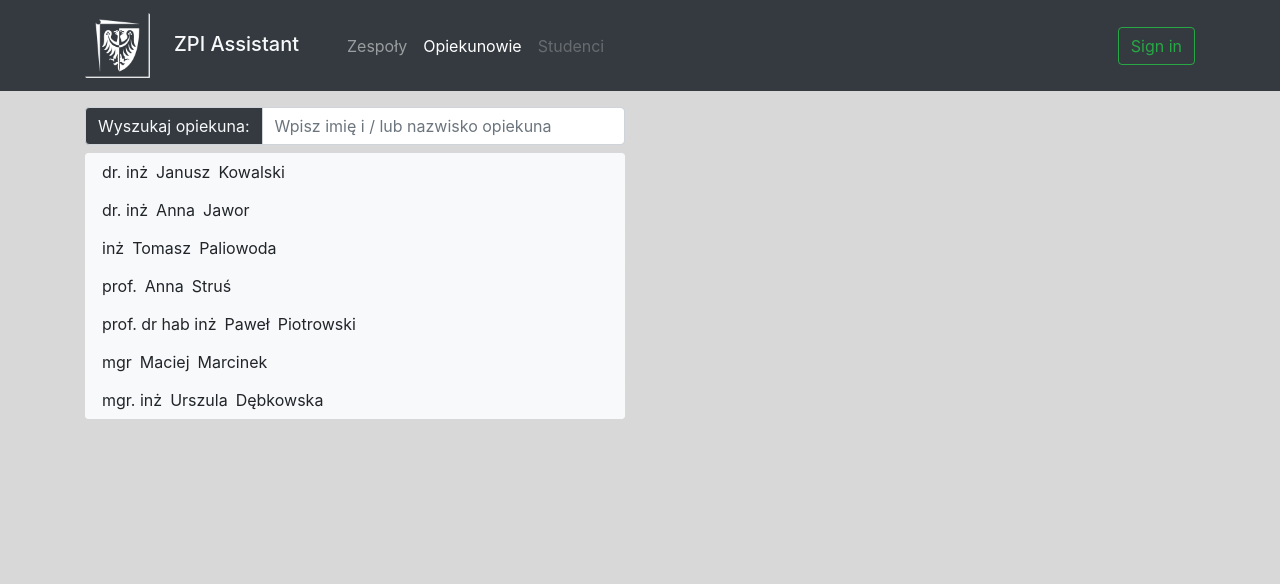
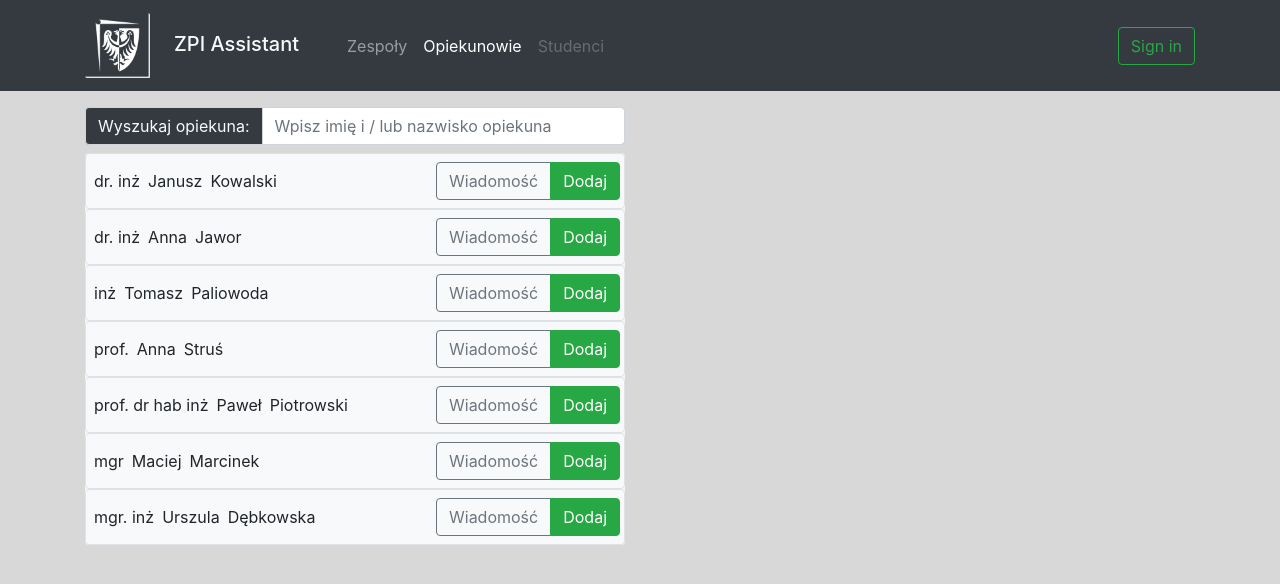
Before and after one commit to Ukasz09/ZPI-assistant, an Angular app in the folder zpi-assistant/: page /teachers in a window 1280 px wide. Shown: the top 584 px of the page. Built offline with nearby package versions, Linux system fonts and the light colour scheme.

Commit message:
Move separate typeahead-list component from teachers component

```diff
--- a/zpi-assistant/src/app/app.module.ts
+++ b/zpi-assistant/src/app/app.module.ts
@@ -17,8 +17,9 @@ import { HttpClientModule } from '@angular/common/http';
 import { DataLoadingComponent } from './shared/components/data-loading/data-loading.component';
 import { TeachersComponent } from './pages/teachers/teachers.component';
 import { PageNotFoundComponent } from './pages/page-not-found/page-not-found.component';
+import { TypeaheadListComponent } from './shared/components/typeahead-list/typeahead-list.component';
 @NgModule({
-  declarations: [AppComponent, NavbarComponent, HomeComponent, TeamsComponent, TeamsListPanelComponent, ErrorResponseComponent, DataLoadingComponent, TeachersComponent, PageNotFoundComponent],
+  declarations: [AppComponent, NavbarComponent, HomeComponent, TeamsComponent, TeamsListPanelComponent, ErrorResponseComponent, DataLoadingComponent, TeachersComponent, PageNotFoundComponent, TypeaheadListComponent],
   imports: [
     BrowserModule,
     AppRoutingModule,
--- a/zpi-assistant/src/app/pages/teachers/teachers.component.html
+++ b/zpi-assistant/src/app/pages/teachers/teachers.component.html
@@ -1,56 +1,10 @@
-<div class="row mt-3">
-  <div class="col-md-6">
-    <div class="overflow-auto h-100">
-      <!-- ------------------------------------------- SEARCH BAR ------------------------------------------- -->
-      <div class="input-group">
-        <div class="input-group-prepend">
-          <span class="input-group-text bg-dark text-light">Wyszukaj opiekuna:</span>
-        </div>
-        <input
-          type="text"
-          class="form-control text-truncate"
-          placeholder="Wpisz imię i / lub nazwisko opiekuna"
-          [(ngModel)]="searchFilter"
-        />
-      </div>
-      <!-- ------------------------------------------- TEACHERS LIST ------------------------------------------- -->
-      <div class="mt-2 bg-light rounded" *ngIf="dataReady; else dataNotYetFetchedTemplate">
-        <ng-container *ngIf="filteredTeachers.length > 0; else resultsEmpty">
-          <div *ngFor="let teacher of filteredTeachers">
-            <button type="button" class="btn btn-light w-100">
-              <div class="text-left">
-                <span class="mx-1">{{ teacher.title }}</span>
-                <span class="mx-1">{{ teacher.name | titlecase }}</span>
-                <span class="mx-1">{{ teacher.surname | titlecase }}</span>
-              </div>
-            </button>
-          </div>
-        </ng-container>
-        <ng-template #resultsEmpty>
-          <div class="py-2 text-secondary text-center">Not found any results</div>
-        </ng-template>
-      </div>
-    </div>
-  </div>
-</div>
-
-<!-- TEMPLATES -->
-<ng-template #dataNotYetFetchedTemplate>
-  <ng-container *ngIf="httpError !== undefined; else dataLoadingTemplate">
-    <div class="preferences-panel align-items-center d-flex h-100">
-      <div class="mx-auto w-40">
-        <app-error-response
-          [errorCode]="httpError.statusCode"
-          [errorText]="httpError.msg"
-          errorCodeFontSize="3em"
-          errorTextFontSize="1em"
-        >
-        </app-error-response>
-      </div>
-    </div>
-  </ng-container>
-</ng-template>
-
-<ng-template #dataLoadingTemplate>
-  <app-data-loading text="Loading data"></app-data-loading>
-</ng-template>
+<app-typeahead-list
+  [modelsList]="teachers"
+  [dataReady]="dataReady"
+  [httpError]="httpError"
+  [displayedFieldsFromModel]="displayedFieldsInList"
+  [fieldsFromModelUsedInFilter]="fieldsUsedInFilter"
+  [inputPromptText]="'Wyszukaj opiekuna:'"
+  [inputPlaceholderText]="'Wpisz imię i / lub nazwisko opiekuna'"
+>
+</app-typeahead-list>
--- a/zpi-assistant/src/app/pages/teachers/teachers.component.ts
+++ b/zpi-assistant/src/app/pages/teachers/teachers.component.ts
@@ -1,5 +1,6 @@
 import { HttpErrorResponse } from '@angular/common/http';
-import { Component, OnInit } from '@angular/core';
+import { Component, OnInit, ViewChild } from '@angular/core';
+import { Subject } from 'rxjs';
 import { TeacherSchema } from 'src/app/data/schema/teacher';
 import { TeachersService } from 'src/app/data/services/teachers.service';
 
@@ -10,11 +11,12 @@ import { TeachersService } from 'src/app/data/services/teachers.service';
 })
 export class TeachersComponent implements OnInit {
   private _searchFilter = '';
-  private fieldsUsedInFilter: string[] = ['name', 'surname'];
+  fieldsUsedInFilter: string[] = ['name', 'surname'];
   filteredTeachers: TeacherSchema[] = [];
   teachers: TeacherSchema[] = [];
   dataReady = false;
   httpError: { statusCode: number; msg: string };
+  displayedFieldsInList = ['title', 'name', 'surname'];
 
   constructor(private teachersService: TeachersService) {}
 
--- /dev/null
+++ b/zpi-assistant/src/app/shared/components/typeahead-list/typeahead-list.component.html
@@ -0,0 +1,55 @@
+<div class="row mt-3">
+  <div class="col-md-6">
+    <div class="overflow-auto h-100">
+      <!-- ------------------------------------------- SEARCH BAR ------------------------------------------- -->
+      <div class="input-group">
+        <div class="input-group-prepend">
+          <span class="input-group-text bg-dark text-light">{{ inputPromptText }}</span>
+        </div>
+        <input type="text" class="form-control text-truncate" [placeholder]="inputPlaceholderText" [(ngModel)]="searchFilter" />
+      </div>
+      <!-- ------------------------------------------- TEACHERS LIST ------------------------------------------- -->
+      <div class="mt-2 bg-light rounded" *ngIf="dataReady; else dataNotYetFetchedTemplate">
+        <ng-container *ngIf="filteredModelsList.length > 0; else resultsEmpty">
+          <div *ngFor="let model of filteredModelsList" class="py-2 bg-light w-100 rounded border">
+            <div class="row mx-1">
+              <div class="text-left align-middle align-items-center d-flex">
+                <span *ngFor="let field of displayedFieldsFromModel" class="mx-1">{{ model[field] }}</span>
+              </div>
+              <div class="justify-content-end d-flex flex-fill">
+                <div class="btn-group">
+                  <button class="btn btn-outline-secondary" (click)="onMessageBtnClick.emit(model)">Wiadomość</button>
+                  <button class="btn btn-success" (click)="onAddBtnClick.emit(model)">{{ addBtnText }}</button>
+                </div>
+              </div>
+            </div>
+          </div>
+        </ng-container>
+        <ng-template #resultsEmpty>
+          <div class="py-2 text-secondary text-center">Not found any results</div>
+        </ng-template>
+      </div>
+    </div>
+  </div>
+</div>
+
+<!-- TEMPLATES -->
+<ng-template #dataNotYetFetchedTemplate>
+  <ng-container *ngIf="httpError !== undefined; else dataLoadingTemplate">
+    <div class="preferences-panel align-items-center d-flex h-100">
+      <div class="mx-auto w-40">
+        <app-error-response
+          [errorCode]="httpError.statusCode"
+          [errorText]="httpError.msg"
+          errorCodeFontSize="3em"
+          errorTextFontSize="1em"
+        >
+        </app-error-response>
+      </div>
+    </div>
+  </ng-container>
+</ng-template>
+
+<ng-template #dataLoadingTemplate>
+  <app-data-loading text="Loading data"></app-data-loading>
+</ng-template>
--- /dev/null
+++ b/zpi-assistant/src/app/shared/components/typeahead-list/typeahead-list.component.ts
@@ -0,0 +1,70 @@
+import { Component, EventEmitter, Input, OnChanges, OnInit, Output, SimpleChanges } from '@angular/core';
+
+@Component({
+  selector: 'app-typeahead-list',
+  templateUrl: './typeahead-list.component.html',
+  styleUrls: ['./typeahead-list.component.scss'],
+})
+export class TypeaheadListComponent implements OnInit, OnChanges {
+  @Input() modelsList: object[] = [];
+  @Input() fieldsFromModelUsedInFilter: string[];
+  @Input() displayedFieldsFromModel: string[];
+  @Input() dataReady = false;
+  @Input() httpError: { statusCode: number; msg: string };
+  @Input() inputPromptText: string;
+  @Input() inputPlaceholderText: string;
+  @Input() addBtnText = 'Dodaj';
+
+  @Output() onMessageBtnClick = new EventEmitter<object>();
+  @Output() onAddBtnClick = new EventEmitter<object>();
+
+  filteredModelsList: object[] = [];
+  private _searchFilter = '';
+
+  constructor() {}
+
+  ngOnChanges(changes: SimpleChanges): void {
+    if (changes.dataReady && this.dataReady) {
+      this.filteredModelsList = this.modelsList;
+      console.log('set filtered to normal');
+    }
+  }
+
+  ngOnInit(): void {}
+
+  get searchFilter(): string {
+    return this._searchFilter;
+  }
+
+  set searchFilter(value: string) {
+    this._searchFilter = value;
+    if (this.searchFilter) {
+      this.filteredModelsList = this.performFilter(this.searchFilter);
+    } else {
+      this.filteredModelsList = this.modelsList;
+    }
+  }
+
+  private performFilter(filterBy: string): object[] {
+    filterBy = filterBy.toLowerCase();
+    return this.modelsList.filter((obj: object) => this.isInFilter(filterBy, obj));
+  }
+
+  private isInFilter(filterBy: string, obj: object): boolean {
+    const phrases = filterBy.split(/[ ,]+/);
+    for (const p of phrases) {
+      if (p) {
+        let contain = false;
+        for (const field of this.fieldsFromModelUsedInFilter) {
+          if (obj[field].toLowerCase().indexOf(p) !== -1) {
+            contain = true;
+          }
+        }
+        if (contain === false) {
+          return false;
+        }
+      }
+    }
+    return true;
+  }
+}
--- a/zpi-assistant/src/app/shared/layouts/navbar/navbar.component.html
+++ b/zpi-assistant/src/app/shared/layouts/navbar/navbar.component.html
@@ -13,7 +13,7 @@
       <span class="mx-4 align-baseline text-light h5">ZPI Assistant</span>
     </a>
     <!-- ------------------------------------------- LINKS ------------------------------------------- -->
-    <div class="collapse navbar-collapse" id="navbarSupportedContent">
+    <div class="navbar-collapse" id="navbarSupportedContent">
       <ul class="navbar-nav mr-auto">
         <li class="nav-item">
           <a class="nav-link" routerLink="/teams" [routerLinkActive]="['active']">Zespoły <span class="sr-only">(current)</span></a>
```
Also changed, not shown: zpi-assistant/src/app/shared/components/typeahead-list/typeahead-list.component.scss (added), 1 other file (tests, documents, lock files or other folders).
